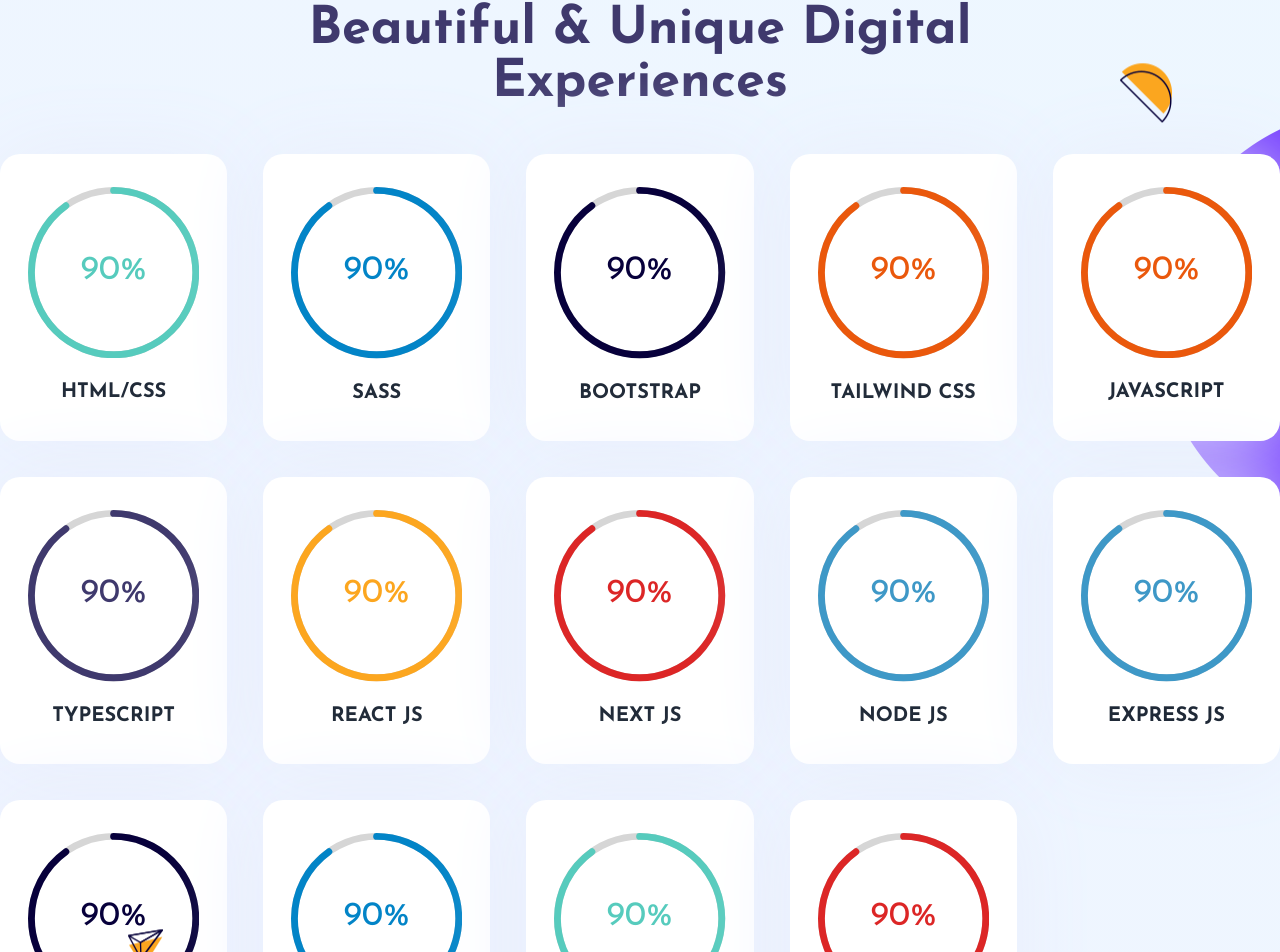
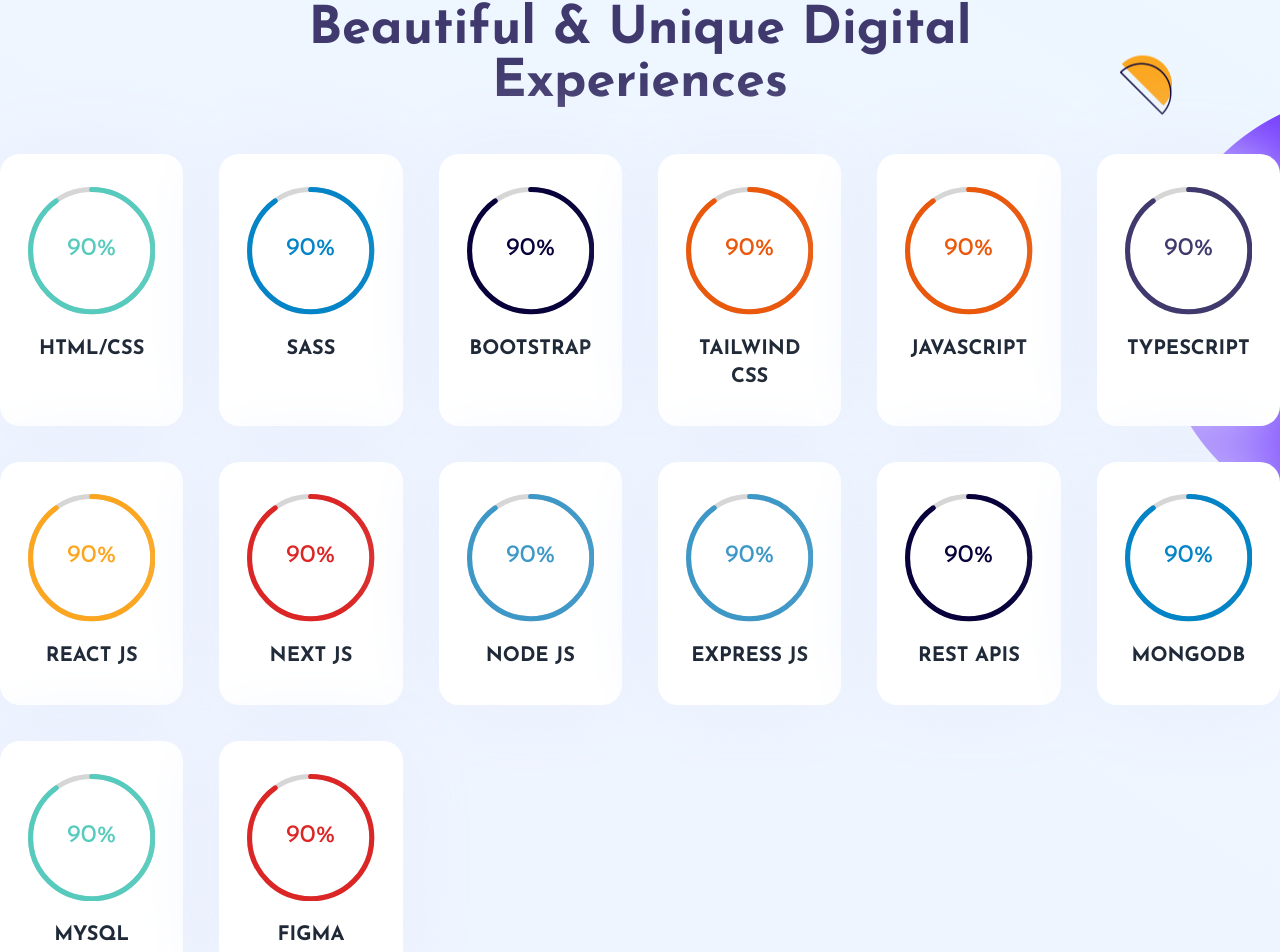
Before and after one commit to DevTeertha/devteertha, a Next.js app: page / in a window 1280 px wide. Shown: the part 1830-2782 px from the top of the page. Built offline with nearby package versions, Linux system fonts and the light colour scheme.

Commit message:
some fix

```diff
--- a/components/Footer/Footer.tsx
+++ b/components/Footer/Footer.tsx
@@ -16,8 +16,8 @@
               </Link>
             </h5>
             <div>
-              <ul className="flex justify-center items-center py-9 text-gray-300">
-                <li className="px-5 border-r-2 border-gray-300">
+              <ul className="flex flex-wrap justify-center items-center py-9 text-gray-300">
+                <li className="px-5 md:border-r-2 md:border-gray-300">
                   <a className="common_underline_navLink" href="/">
                     Home
                   </a>
@@ -27,7 +27,7 @@
                     About
                   </a>
                 </li>
-                <li className="px-5 border-x-2 border-gray-300">
+                <li className="px-5 md:border-x-2 md:border-gray-300">
                   <a className="common_underline_navLink" href="/">
                     Services
                   </a>
@@ -37,7 +37,7 @@
                     Portfolio
                   </a>
                 </li>
-                <li className="px-5 border-x-2 border-gray-300">
+                <li className="px-5 md:border-x-2 md:border-gray-300">
                   <a className="common_underline_navLink" href="/">
                     Blog
                   </a>
--- a/components/Home/Skills/Skills.tsx
+++ b/components/Home/Skills/Skills.tsx
@@ -25,7 +25,7 @@
           <h3 className="heading_text sm:w-full md:w-7/12 mx-auto mt-5 text-center">
             {skills.heading}
           </h3>
-          <div className="grid sm:grid-cols-1 md:grid-cols-2 lg:grid-cols-5 gap-9 my-11">
+          <div className="grid sm:grid-cols-1 md:grid-cols-2 lg:grid-cols-6 gap-9 my-11">
             {skills.skills.map((skill: skillsI, key: number) => {
               const color = randomColor(colorArr);
               return <SkillCard skill={skill} key={key} color={color} />;
--- a/styles/globals.scss
+++ b/styles/globals.scss
@@ -326,7 +326,7 @@
     box-shadow: 0 0 5.31em 0 #e9eefc;
     border-radius: 1.25em;
     transition: 500ms transform ease-out;
-    z-index: 9;
+    z-index: 99;
     &:hover {
       box-shadow: 0 0 85px 0 #e9eefc;
       transform: scale(1.05);
```
